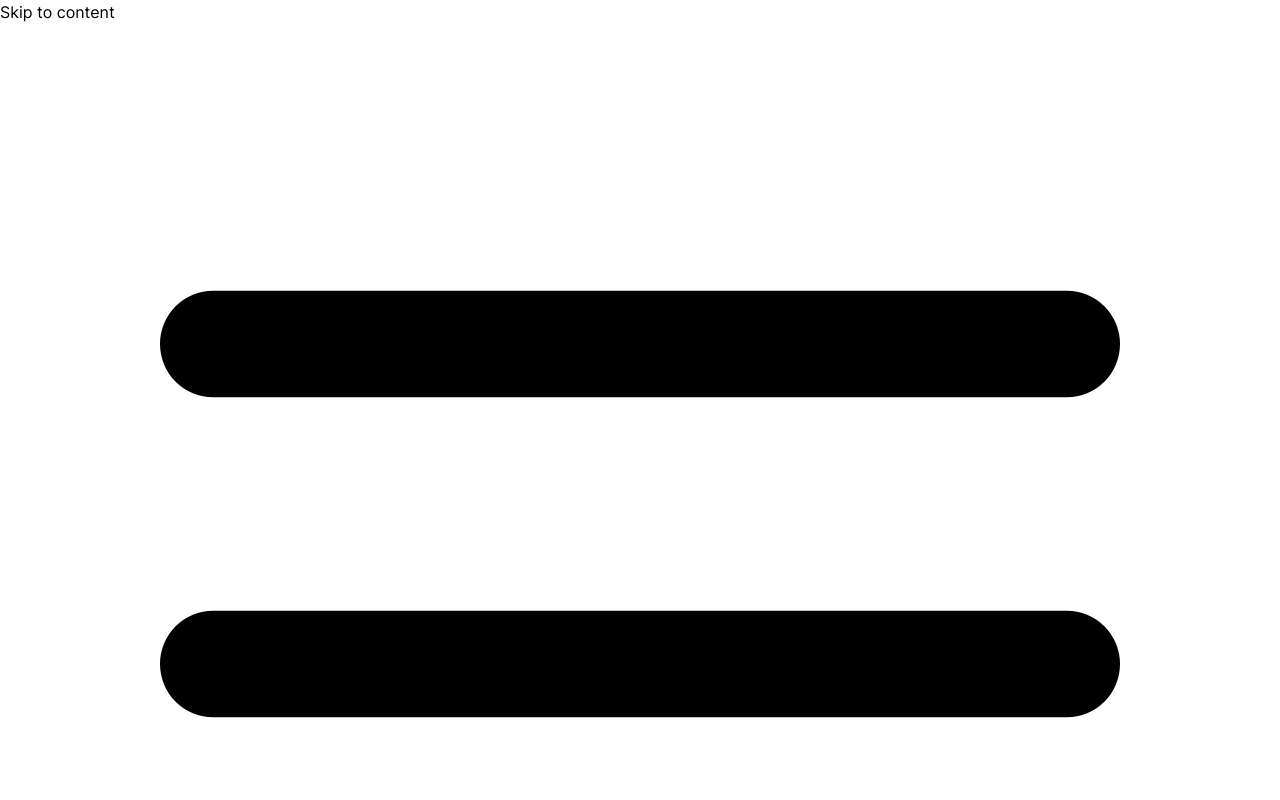
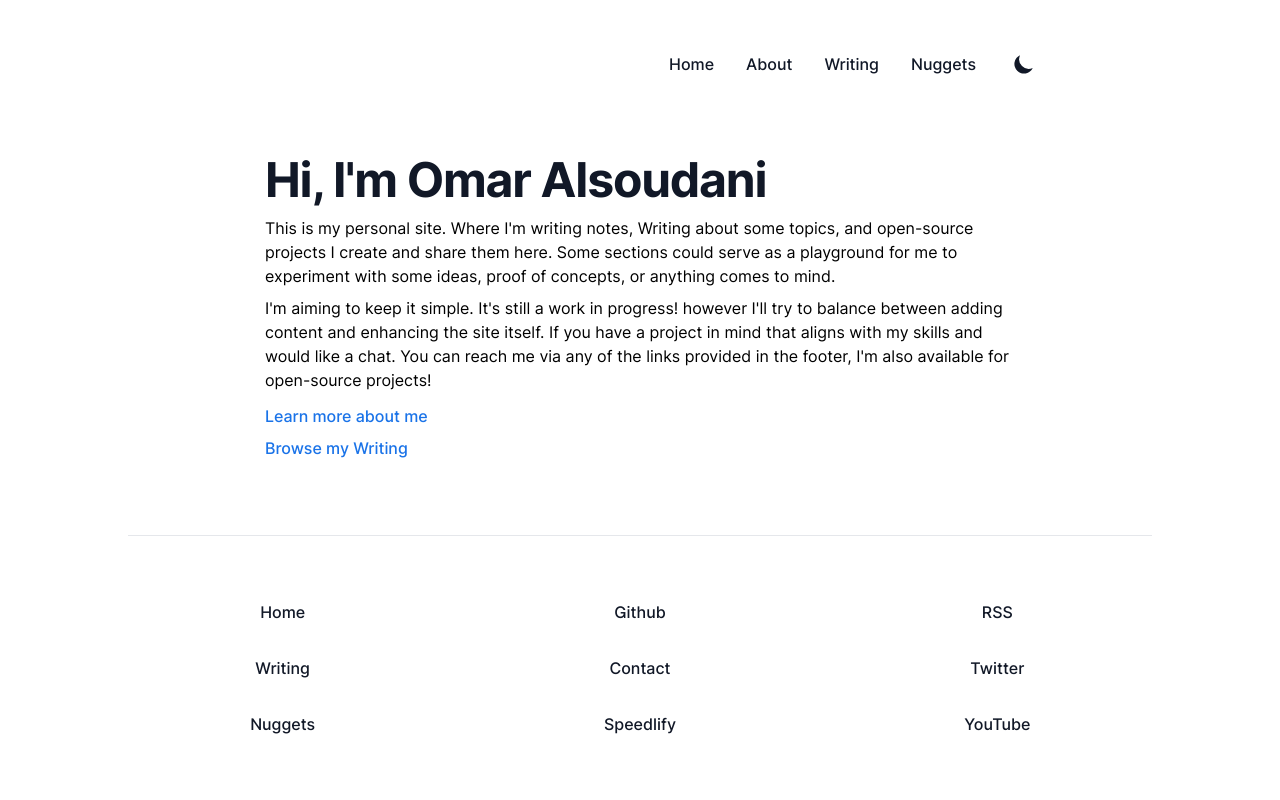
Before and after one commit to omaralsoudanii/mkreg.dev, a Next.js app: page / in a window 1280 px wide. Shown: the top 800 px of the page. Built offline with nearby package versions, Linux system fonts and the light colour scheme; no server answers; what @tailwindcss/typography would draw is missing.

Commit message:
fix tailwind purge syntax

```diff
--- a/tailwind.config.js
+++ b/tailwind.config.js
@@ -3,22 +3,14 @@ const plugin = require('tailwindcss/plugin')
 const colors = require('tailwindcss/colors')
 module.exports = {
   mode: 'jit',
-  purge: './src/**/*.{js,jsx,ts,tsx,mdx}',
+  purge: ['./src/**/*.{js,jsx,ts,tsx,mdx}'],
   darkMode: 'class', // 'media' or 'class'
   theme: {
     fontFamily: {
       mono: [
         '"JetBrains Mono"',
         '"IBM Plex Mono"',
-        '"Fira Code"',
-        'SFMono-Regular',
-        'Menlo',
-        'Monaco',
-        'Consolas',
-        '"Liberation Mono"',
-        '"Courier New"',
-        'monospace',
-        'ui-monospace',
+        ...fontFamily.mono,
       ],
       sans: ['Inter', ...fontFamily.sans],
     },
```
